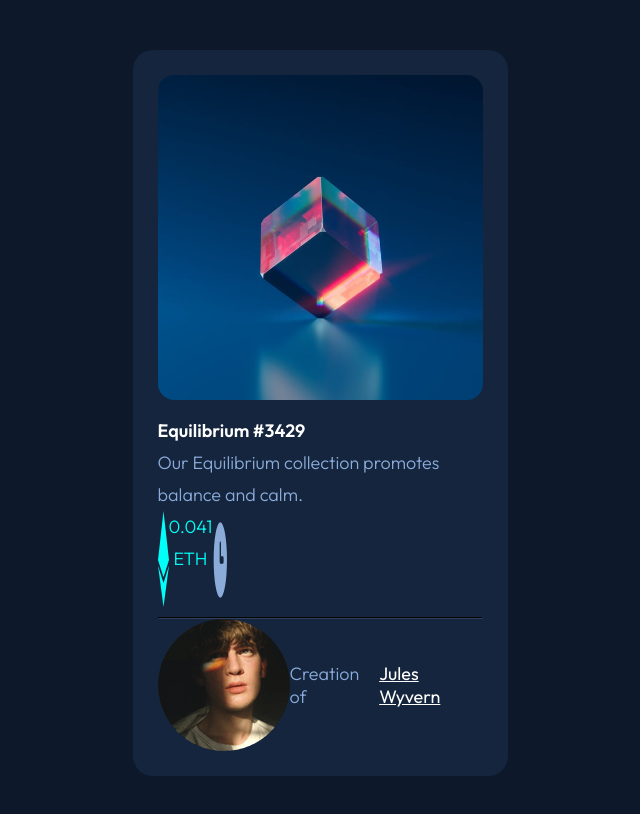
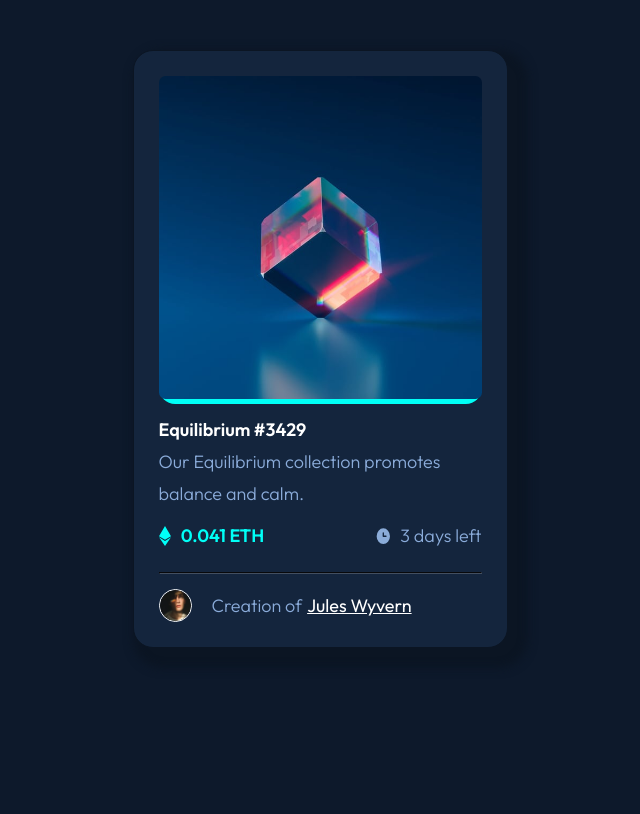
Before and after one commit to kairavkkp/html-practice, a plain HTML site: page nft-preview/src/index.html in a window 1280 px wide. Shown: the whole page, without its empty margins (320-960 px from the left). Drawn offline with Linux system fonts and the light colour scheme.

Commit message:
feat: every functional thing done

```diff
--- a/nft-preview/src/index.html
+++ b/nft-preview/src/index.html
@@ -13,22 +13,26 @@
   <body>
     <div class="container">
       <div class="nft-image">
-        <img src="images/image-equilibrium.jpg" alt="equilibrium" />
+        <img src="images/image-equilibrium.jpg" alt="equilibrium"/>
       </div>
 
       <div class="nft-description">
         <strong>Equilibrium #3429</strong>
         <p>Our Equilibrium collection promotes balance and calm.</p>
         <div class="price-and-time">
-          <img src="images/icon-ethereum.svg" />
-          <p style="color: var(--cyan)">0.041 ETH</p>
-          <img src="images/icon-clock.svg" />
-          <p>3 days left</p>
+          <div class="nft-price">
+            <img src="images/icon-ethereum.svg" height="20px" />
+            <strong style="color: var(--cyan)">0.041 ETH</strong>
+          </div>
+          <div class="nft-time">
+            <img src="images/icon-clock.svg" height="20px" width="25px"/>
+            <p>3 days left</p>
+          </div>
         </div>
       </div>
-      <hr />
+      <hr class="solid">
       <div class="creator-description">
-        <img src="images/image-avatar.png" />
+        <img src="images/image-avatar.png" height="33px" />
         <p>Creation of</p>
         <a href="#">Jules Wyvern</a>
       </div>
--- a/nft-preview/src/styles.css
+++ b/nft-preview/src/styles.css
@@ -2,8 +2,9 @@
   --soft-blue: hsl(215, 51%, 70%);
   --cyan: hsl(178, 100%, 50%);
   --main-bg: hsl(217, 54%, 11%);
+  --main-border-bg: hsl(216, 53%, 9%);
   --card-bg: hsl(216, 50%, 16%);
-  --line: hsl(215, 32%, 27%);
+  --line: hsl(215, 18%, 32%);
   --white: hsl(0, 0%, 100%);
 }
 
@@ -21,22 +22,33 @@ body {
 
 .container {
   background-color: var(--card-bg);
+  border-radius: 20px;
   margin: 50px auto;
-  border-radius: 20px;
-  overflow: hidden;
-  margin: 50px auto;
-  align-items: center;
   width: 375px;
   padding: 25px;
+  box-shadow: 10px 10px 10px 10px var(--main-border-bg);
+  border: 1px solid var(--main-border-bg);
 }
 
+.nft-image {
+  background: var(--cyan);
+  background-image: url(images/icon-view.svg);
+  background-repeat: no-repeat;
+  background-position: center;
+  background-blend-mode: inherit;
+  border-radius: 5%;
+}
 .nft-image img {
   width: 100%;
-  border-radius: 5%;
+  height: 100%;
+  border-radius: 2%;
+  opacity: 1;
+  transition: 0.3s ease-in-out;
 }
 
 .nft-image img:hover {
   cursor: pointer;
+  opacity: 0.5;
 }
 
 .nft-description {
@@ -57,6 +69,7 @@ a {
   color: white;
 }
 a:hover {
+  color: var(--cyan);
   cursor: pointer;
 }
 
@@ -69,14 +82,44 @@ strong:hover {
 }
 
 .price-and-time {
+  display: flex;
   justify-content: space-between;
-  text-align: center;
+  padding: 10px 0px;
+}
+
+.nft-price {
+  font-weight: 600;
   display: flex;
-  font-weight: 600;
+  align-items: center;
+}
+
+.nft-price img {
+  padding-right: 10px;
+}
+
+.nft-time {
+  font-weight: 300;
+  display: flex;
+  align-items: center;
+}
+
+.nft-time img {
+  padding-right: 10px;
 }
 
 .creator-description {
-  justify-content: space-between;
+  display: flex;
+  padding-top: 10px;
+  margin-top: 5px;
   align-items: center;
-  display: flex;
 }
+
+.creator-description img {
+  border: 1px solid white;
+  border-radius: 500px;
+  margin-right: 20px;
+}
+
+.creator-description a {
+  padding-left: 5px;
+}
```
